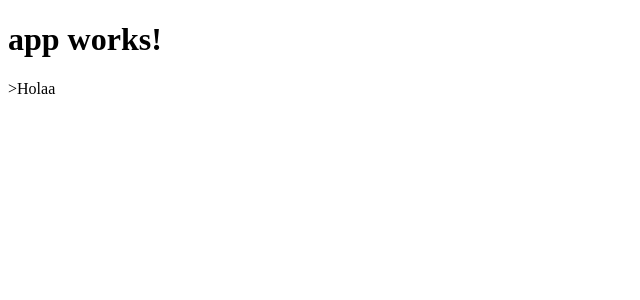
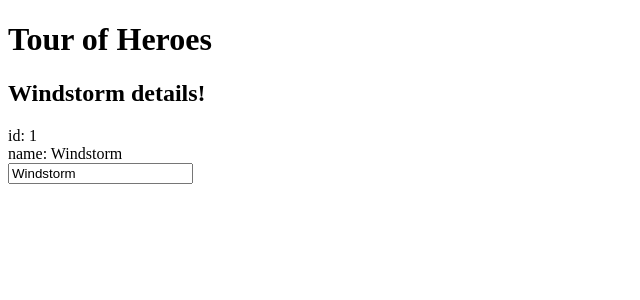
Before and after one commit to kiki1988arg/dejirotur, an Angular app: page / in a window 1280 px wide. Shown: the top 300 px of the page, without its empty margins (0-640 px from the left). Built offline with nearby package versions, Linux system fonts and the light colour scheme.

Commit message:
The hero editor

```diff
--- a/src/app/app.component.html
+++ b/src/app/app.component.html
@@ -1,4 +1,5 @@
-<h1>
-  {{title}}
-</h1>
-<p> >Holaa</p>
+ <h1>{{title}}</h1>
+  <h2>{{hero.name}} details!</h2>
+  <div><label>id: </label>{{hero.id}}</div>
+  <div><label>name: </label>{{hero.name}}</div>
+  <input [(ngModel)]="hero.name" placeholder="name">
--- a/src/app/app.component.ts
+++ b/src/app/app.component.ts
@@ -1,4 +1,9 @@
 import { Component } from '@angular/core';
+
+export class Hero {
+  id: number;
+  name: string;
+}
 
 @Component({
   selector: 'app-root',
@@ -6,5 +11,9 @@
   styleUrls: ['./app.component.css']
 })
 export class AppComponent {
-  title = 'app works!';
+  title = 'Tour of Heroes';
+  hero: Hero = {
+    id: 1,
+    name: 'Windstorm'
+  };
 }
--- a/src/app/app.module.ts
+++ b/src/app/app.module.ts
@@ -1,8 +1,6 @@
 import { BrowserModule } from '@angular/platform-browser';
 import { NgModule } from '@angular/core';
 import { FormsModule } from '@angular/forms';
-import { HttpModule } from '@angular/http';
-
 import { AppComponent } from './app.component';
 
 @NgModule({
@@ -12,7 +10,7 @@
   imports: [
     BrowserModule,
     FormsModule,
-    HttpModule
+
   ],
   providers: [],
   bootstrap: [AppComponent]
```
